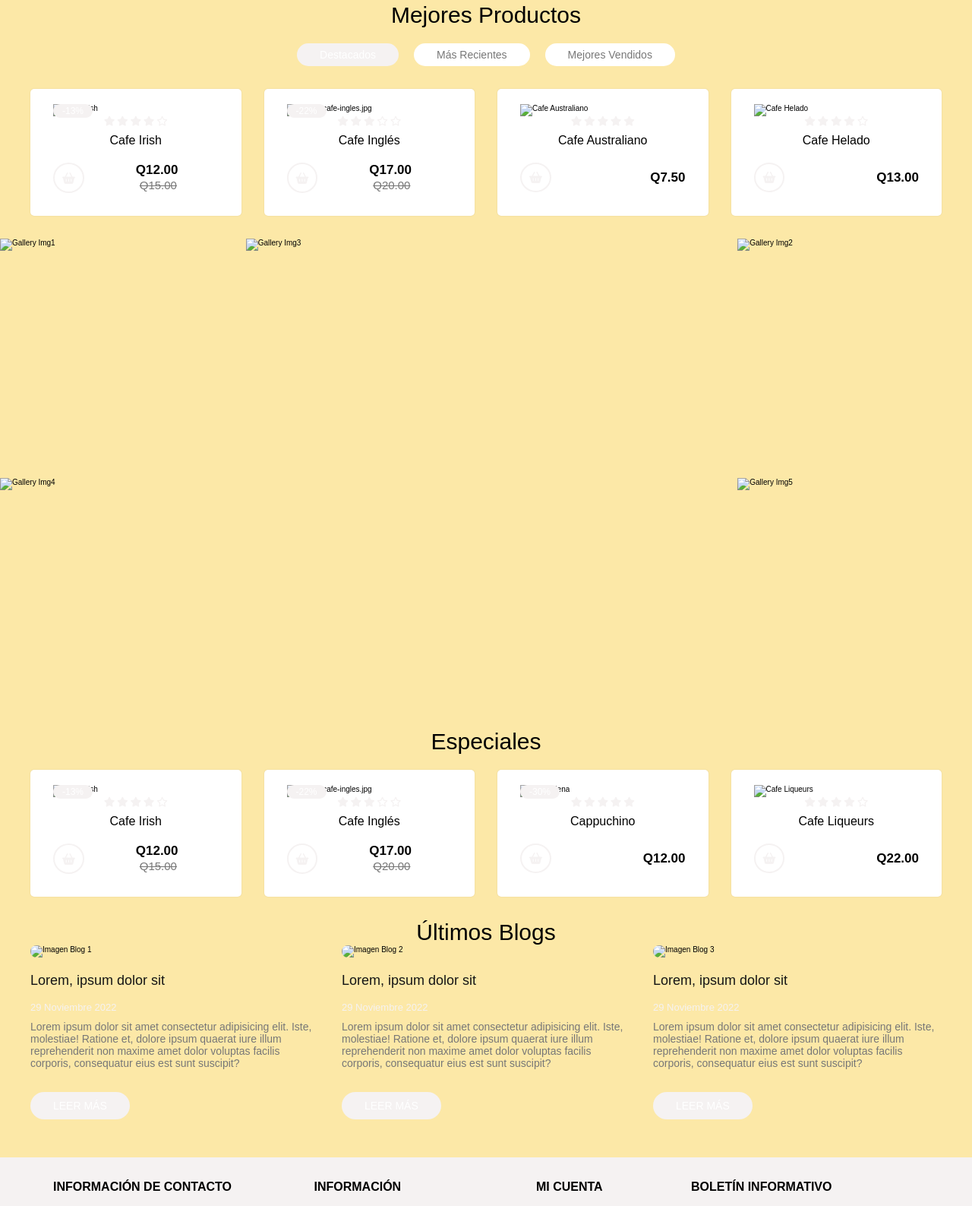
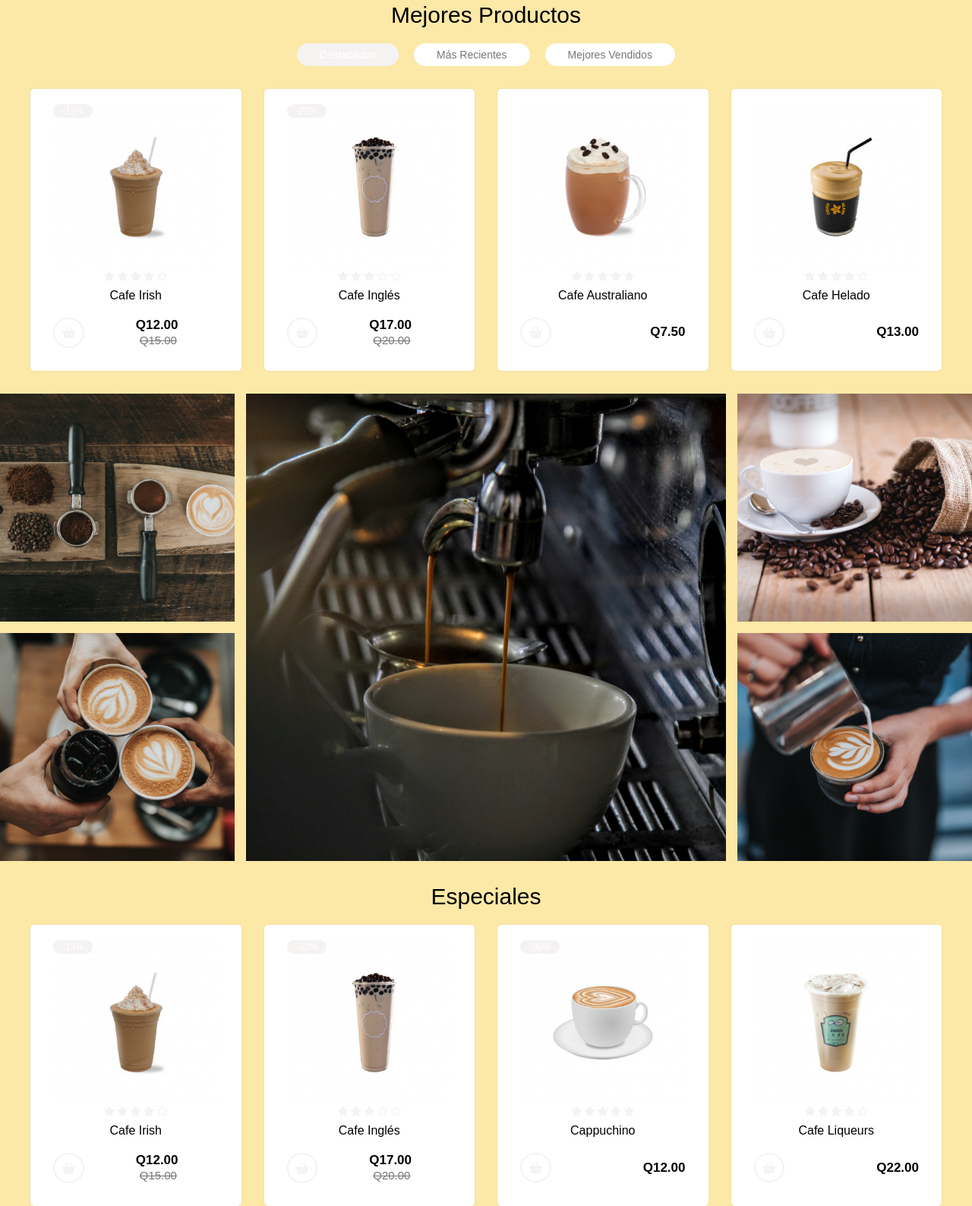
Before and after one commit to Chris-P11/Proyecto, a plain HTML site: page index.html in a window 1280 px wide. Shown: the part 1139-2726 px from the top of the page at 76% size. Drawn offline with Linux system fonts and the light colour scheme; files whose address does not match are found by name.

Commit message:
Update index.html

```diff
--- a/index.html
+++ b/index.html
@@ -16,7 +16,7 @@
 			<div class="container-hero">
 				<div class="container hero">
 					<div class="customer-support">
-						<i class="fa-solid fa-headphones-simple"></i>
+						<i class="fa-headphones-simple"></i>
 						<div class="content-customer-support">
 							<span class="text">Soporte al cliente</span>
 							<span class="number">502-456-7890</span>
@@ -24,7 +24,7 @@
 					</div>
 
 					<div class="container-logo">
-						<i class="fa-solid fa-mug-saucer"></i>
+						<i class="		fa-mug-saucer"></i>
 						<h1 class="logo"><a href="">&Cafe</a></h1>
 					</div>
 
@@ -125,7 +125,7 @@
 					<!-- Producto 1 -->
 					<div class="card-product">
 						<div class="container-img">
-							<img src="img/cafe-irish.jpg" alt="Cafe Irish" />
+							<img src="cafe-irish.jpg" alt="Cafe Irish" />
 							<span class="discount">-13%</span>
 							<div class="button-group">
 								<span>
@@ -158,7 +158,7 @@
 					<div class="card-product">
 						<div class="container-img">
 							<img
-								src="img/cafe-ingles.jpg"
+								src="cafe-ingles.jpg"
 								alt="Cafe incafe-ingles.jpg"
 							/>
 							<span class="discount">-22%</span>
@@ -193,7 +193,7 @@
 					<div class="card-product">
 						<div class="container-img">
 							<img
-								src="img/cafe-australiano.jpg"
+								src="cafe-australiano.jpg"
 								alt="Cafe Australiano"
 							/>
 							<div class="button-group">
@@ -226,7 +226,7 @@
 					<!--  -->
 					<div class="card-product">
 						<div class="container-img">
-							<img src="img/cafe-helado.jpg" alt="Cafe Helado" />
+							<img src="cafe-helado.jpg" alt="Cafe Helado" />
 							<div class="button-group">
 								<span>
 									<i class="fa-regular fa-eye"></i>
@@ -259,23 +259,23 @@
 
 			<section class="gallery">
 				<img
-					src="img/gallery1.jpg"
+					src="gallery1.jpg"
 					alt="Gallery Img1"
 					class="gallery-img-1"
 				/><img
-					src="img/gallery2.jpg"
+					src="gallery2.jpg"
 					alt="Gallery Img2"
 					class="gallery-img-2"
 				/><img
-					src="img/gallery3.jpg"
+					src="gallery3.jpg"
 					alt="Gallery Img3"
 					class="gallery-img-3"
 				/><img
-					src="img/gallery4.jpg"
+					src="gallery4.jpg"
 					alt="Gallery Img4"
 					class="gallery-img-4"
 				/><img
-					src="img/gallery5.jpg"
+					src="gallery5.jpg"
 					alt="Gallery Img5"
 					class="gallery-img-5"
 				/>
@@ -288,7 +288,7 @@
 					<!-- Producto 1 -->
 					<div class="card-product">
 						<div class="container-img">
-							<img src="img/cafe-irish.jpg" alt="Cafe Irish" />
+							<img src="cafe-irish.jpg" alt="Cafe Irish" />
 							<span class="discount">-13%</span>
 							<div class="button-group">
 								<span>
@@ -321,7 +321,7 @@
 					<div class="card-product">
 						<div class="container-img">
 							<img
-								src="img/cafe-ingles.jpg"
+								src="cafe-ingles.jpg"
 								alt="Cafe incafe-ingles.jpg"
 							/>
 							<span class="discount">-22%</span>
@@ -355,7 +355,7 @@
 					<!--  -->
 					<div class="card-product">
 						<div class="container-img">
-							<img src="img/cafe-viena.jpg" alt="Cafe Viena" />
+							<img src="cafe-viena.jpg" alt="Cafe Viena" />
 							<span class="discount">-30%</span>
 							<div class="button-group">
 								<span>
@@ -387,7 +387,7 @@
 					<!--  -->
 					<div class="card-product">
 						<div class="container-img">
-							<img src="img/cafe-liqueurs.jpg" alt="Cafe Liqueurs" />
+							<img src="cafe-liqueurs.jpg" alt="Cafe Liqueurs" />
 							<div class="button-group">
 								<span>
 									<i class="fa-regular fa-eye"></i>
@@ -425,7 +425,7 @@
 				<div class="container-blogs">
 					<div class="card-blog">
 						<div class="container-img">
-							<img src="img/blog-1.jpg" alt="Imagen Blog 1" />
+							<img src="blog-1.jpg" alt="Imagen Blog 1" />
 							<div class="button-group-blog">
 								<span>
 									<i class="fa-solid fa-magnifying-glass"></i>
@@ -450,7 +450,7 @@
 					</div>
 					<div class="card-blog">
 						<div class="container-img">
-							<img src="img/blog-2.jpg" alt="Imagen Blog 2" />
+							<img src="blog-2.jpg" alt="Imagen Blog 2" />
 							<div class="button-group-blog">
 								<span>
 									<i class="fa-solid fa-magnifying-glass"></i>
@@ -475,7 +475,7 @@
 					</div>
 					<div class="card-blog">
 						<div class="container-img">
-							<img src="img/blog-3.jpeg" alt="Imagen Blog 3" />
+							<img src="blog-3.jpeg" alt="Imagen Blog 3" />
 							<div class="button-group-blog">
 								<span>
 									<i class="fa-solid fa-magnifying-glass"></i>
@@ -516,14 +516,14 @@
 						</ul>
 						<div class="social-icons">
 
-								<img src="img/facebook.png" width="25" height="25">
+								<img src="facebook.png" width="25" height="25">
 							</span>
 
-								<img src="img/X.png" width="25" height="25">
+								<img src="X.png" width="25" height="25">
 							</span>
 
 
-								<img src="img/instagram.png" width="25" height="25">
+								<img src="instagram.png" width="25" height="25">
 							</span>
 						</div>
 					</div>
```
